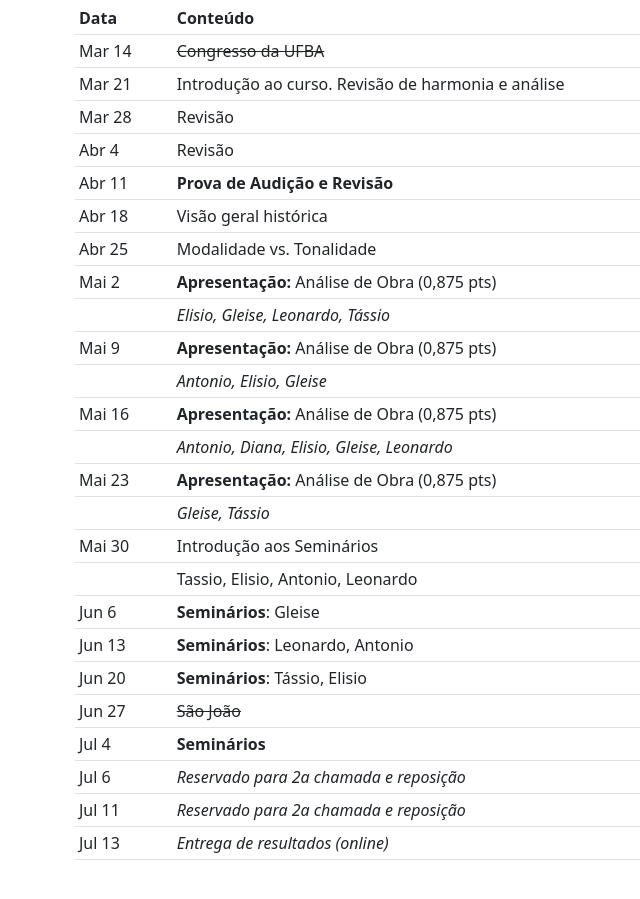
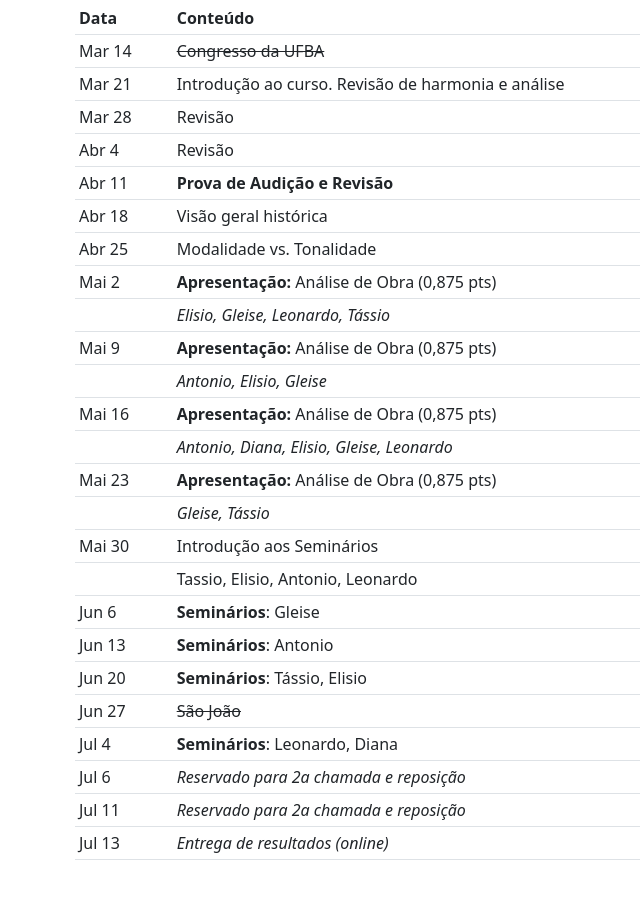
Before and after one commit to pedrokroger/pedrokroger.github.io, a Jekyll site: the page built from pages/musa75-lem7.md, in a window 1280 px wide and 900 px high, scrolled down 2238 px. Shown: the whole window, without its empty margins (7-647 px from the left). Built offline with Jekyll 4.4.1, drawn with Linux system fonts in a browser that asks for light colours.

Commit message:
Atualiza cronograma LEM 7

```diff
--- a/pages/musa75-lem7.md
+++ b/pages/musa75-lem7.md
@@ -120,7 +120,7 @@ Os elementos a serem analisados:
 
 ### Tópicos para os Seminários
 
-- Moteto
+- Moteto - Diana
 - Madrigal - Tássio
 - Palestrina
 - Renascimento vs Barroco - Gleise
@@ -160,10 +160,10 @@ dúvidas individuais.
 | Mai 30 | Introdução aos Seminários                          |
 |        | Tassio, Elisio, Antonio, Leonardo                  |
 | Jun 6  | **Seminários**: Gleise                             |
-| Jun 13 | **Seminários**: Leonardo, Antonio                  |
+| Jun 13 | **Seminários**: Antonio                            |
 | Jun 20 | **Seminários**: Tássio, Elisio                     |
 | Jun 27 | <del>São João</del>                                |
-| Jul 4  | **Seminários**                                     |
+| Jul 4  | **Seminários**: Leonardo, Diana                    |
 | Jul 6  | _Reservado para 2a chamada e reposição_            |
 | Jul 11 | _Reservado para 2a chamada e reposição_            |
 | Jul 13 | _Entrega de resultados (online)_                   |
```
